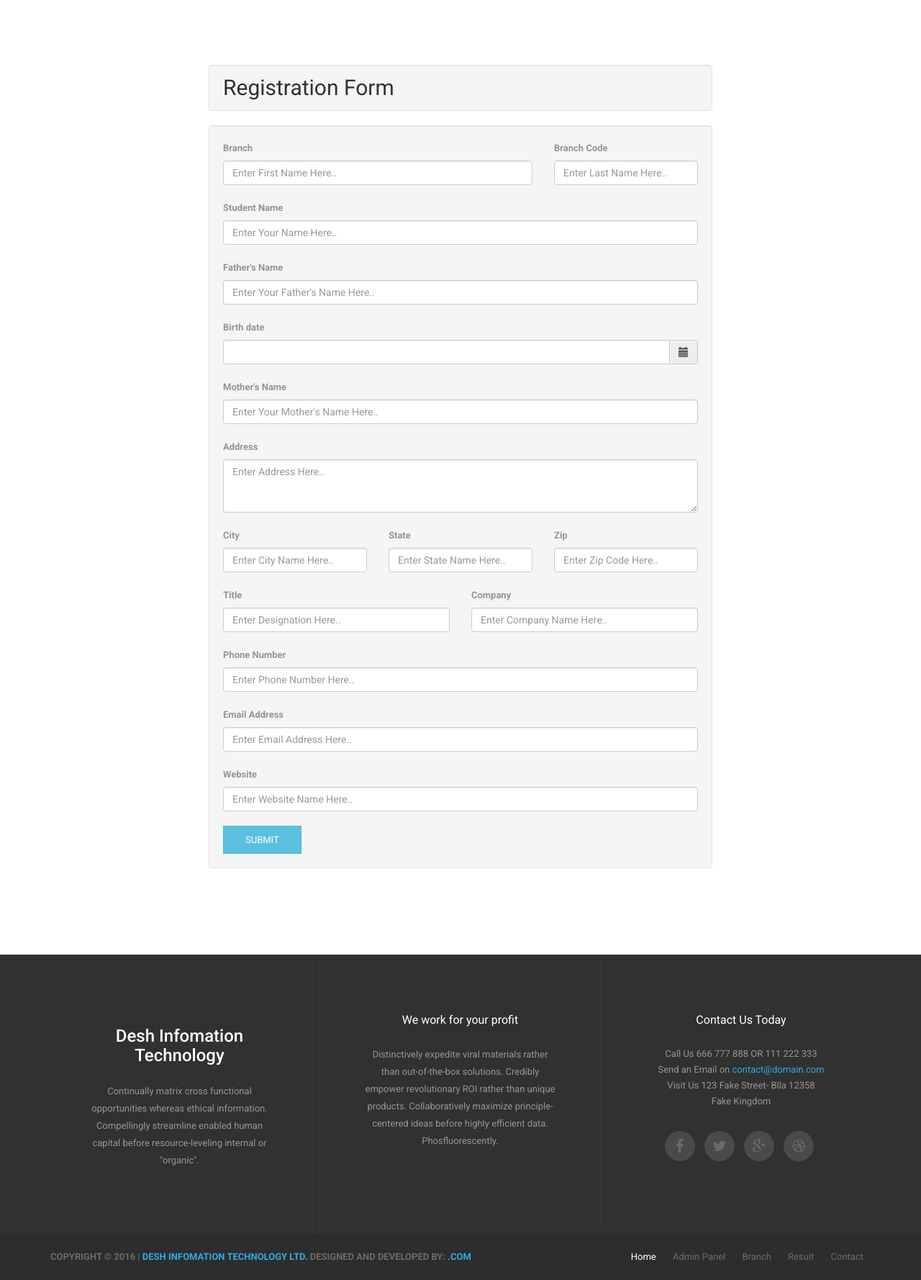
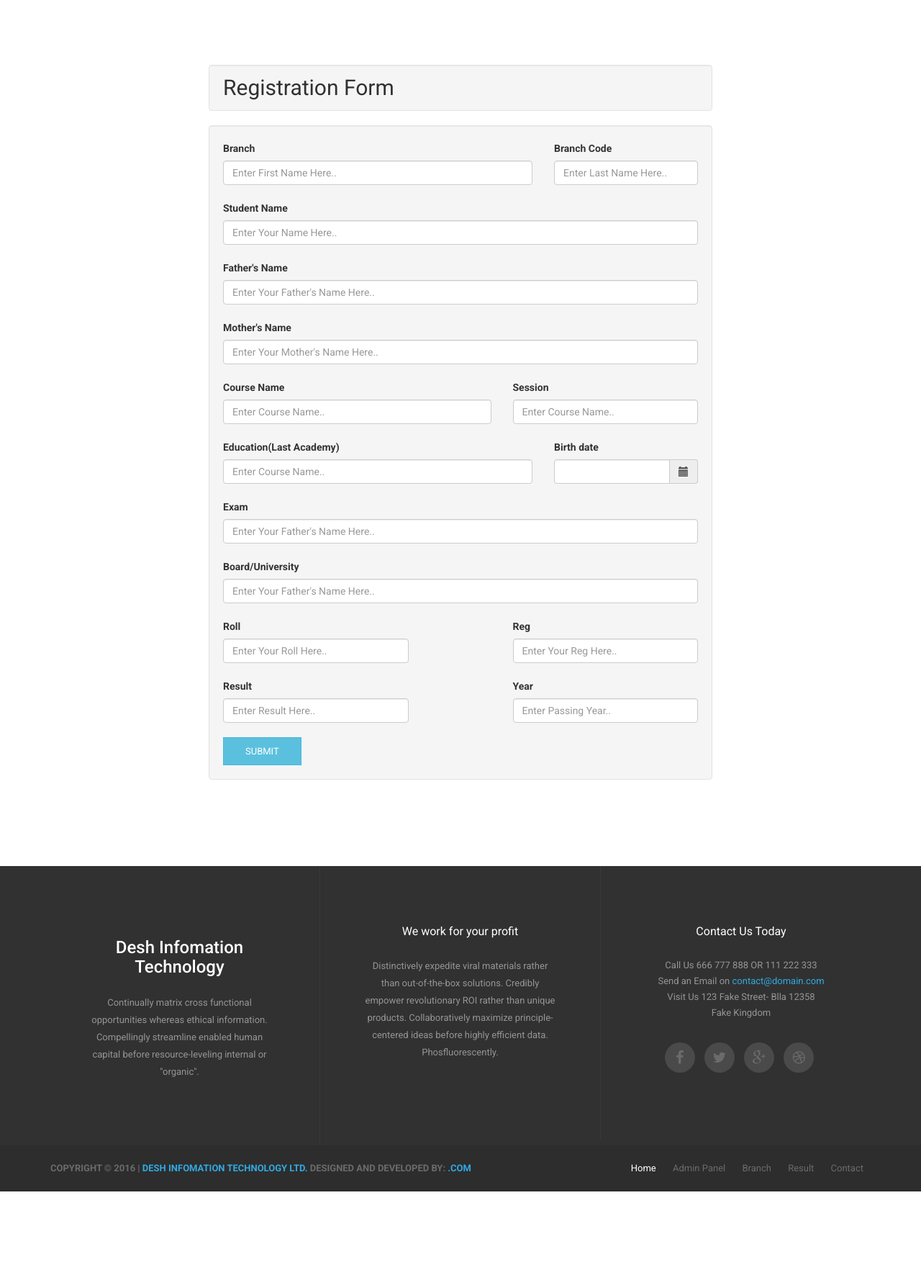
Before and after one commit to PialKanti/Desh-Information-Technology, a PHP site: page /registration.html in a window 1280 px wide. Shown: the part 310-2088 px from the top of the page at 72% size. After the commit the page ends 1965 px from the top, so only its background shows below. Run offline with PHP 8.4, Linux system fonts and the light colour scheme; some libraries are stand-ins or nearby versions.

Commit message:
Update Registration form

```diff
--- a/css/style.css
+++ b/css/style.css
@@ -1145,9 +1145,22 @@ Team
     z-index: 1;
 }
 
+/* --------------------------------------------
+    Registration Form
+----------------------------------------------- */
+
 .registration {
     background: url(../img/img-registration.jpg) no-repeat bottom;
     background-size: cover;
+}
+
+.registration-container {
+    max-width: 730px;
+}
+
+.form-text{
+    color: #333;
+    font-size: 14px;
 }
 
 
@@ -1561,15 +1574,6 @@ service-icon-style
 }
 
 
-/*---------------
- Registration Form
- -----------------*/
-
-.registration-container {
-    max-width: 730px;
-}
-
-
 /* --------------------------------------------
     Footer
 ----------------------------------------------- */
--- a/registration.html
+++ b/registration.html
@@ -18,12 +18,6 @@
     <link rel="stylesheet" href="https://maxcdn.bootstrapcdn.com/bootstrap/3.3.6/css/bootstrap.min.css" integrity="sha384-1q8mTJOASx8j1Au+a5WDVnPi2lkFfwwEAa8hDDdjZlpLegxhjVME1fgjWPGmkzs7" crossorigin="anonymous">
     <!-- Style CSS -->
     <link href="css/style.css" rel="stylesheet">
-    <!-- Include Bootstrap Datepicker -->
-    <link rel="stylesheet" href="//cdnjs.cloudflare.com/ajax/libs/bootstrap-datepicker/1.3.0/css/datepicker.min.css" />
-    <link rel="stylesheet" href="//cdnjs.cloudflare.com/ajax/libs/bootstrap-datepicker/1.3.0/css/datepicker3.min.css" />
-
-    <script src="//cdnjs.cloudflare.com/ajax/libs/bootstrap-datepicker/1.3.0/js/bootstrap-datepicker.min.js"></script>
-
     <!-- HTML5 shim and Respond.js for IE8 support of HTML5 elements and media queries -->
     <!-- WARNING: Respond.js doesn't work if you view the page via file:// -->
     <!--[if lt IE 9]>
@@ -34,34 +28,23 @@
 
 <body>
     <div id="main-wrapper">
-
         <!-- Page Preloader -->
         <div id="preloader">
             <div id="status">
                 <div class="status-mes"></div>
             </div>
         </div>
-
         <div class="uc-mobile-menu-pusher">
-
             <div class="content-wrapper">
                 <nav class="navbar m-menu navbar-default navbar-fixed-top">
                     <div class="container">
                         <!-- Brand and toggle get grouped for better mobile display -->
                         <div class="navbar-header">
-                            <button type="button" class="navbar-toggle collapsed" data-toggle="collapse" data-target="#navbar-collapse-1">
-                <span class="sr-only">Toggle navigation</span>
-                <span class="icon-bar"></span>
-                <span class="icon-bar"></span>
-                <span class="icon-bar"></span>
-            </button>
+                            <button type="button" class="navbar-toggle collapsed" data-toggle="collapse" data-target="#navbar-collapse-1"> <span class="sr-only">Toggle navigation</span> <span class="icon-bar"></span> <span class="icon-bar"></span> <span class="icon-bar"></span> </button>
                             <a class="navbar-brand" href="index.html"><img src="img/logo.png" alt=""></a>
                         </div>
-
-
                         <!-- Collect the nav links, forms, and other content for toggling -->
                         <div class="collapse navbar-collapse" id="#navbar-collapse-1">
-
                             <!-- <ul class="nav-cta hidden-xs">
                                 <li class="dropdown"><a href="#" data-toggle="dropdown" class="dropdown-toggle"><i
                         class="fa fa-search"></i></a>
@@ -82,7 +65,6 @@
                                     </ul>
                                 </li>
                             </ul> -->
-
                             <ul class="nav navbar-nav navbar-right main-nav">
                                 <li class="active"><a href="index.html">Home</a></li>
                                 <li><a href="about.html">Branch</a></li>
@@ -102,24 +84,18 @@
                                     </ul>
                                 </li>-->
                                 <li><a href="contact.html">Any query</a></li>
-
                             </ul>
-
                         </div>
                         <!-- .navbar-collapse -->
                     </div>
                     <!-- .container -->
                 </nav>
                 <!-- .nav -->
-
-
                 <section class="single-page-title registration">
                     <div class="container text-center">
-                        <h2>Registration</h2>
-                    </div>
+                        <h2>Registration</h2> </div>
                 </section>
                 <!-- .page-title -->
-
                 <section class="registration-form ptb-100">
                     <div class="container registration-container">
                         <h1 class="well">Registration Form</h1>
@@ -129,80 +105,71 @@
                                     <div class="col-sm-12">
                                         <div class="row">
                                             <div class="col-sm-8 form-group required">
-                                                <label>Branch</label>
-                                                <input type="text" placeholder="Enter First Name Here.." class="form-control">
-                                            </div>
+                                                <label class="form-text">Branch</label>
+                                                <input type="text" placeholder="Enter First Name Here.." class="form-control"> </div>
                                             <div class="col-sm-4 form-group">
-                                                <label>Branch Code</label>
-                                                <input type="text" placeholder="Enter Last Name Here.." class="form-control">
-                                            </div>
+                                                <label class="form-text">Branch Code</label>
+                                                <input type="text" placeholder="Enter Last Name Here.." class="form-control"> </div>
                                         </div>
                                         <div class="row">
                                             <div class="col-sm-12 form-group required">
-                                                <label>Student Name</label>
-                                                <input type="text" placeholder="Enter Your Name Here.." class="form-control">
-                                            </div>
+                                                <label class="form-text">Student Name</label>
+                                                <input type="text" placeholder="Enter Your Name Here.." class="form-control"> </div>
                                         </div>
                                         <div class="row">
                                             <div class="col-sm-12 form-group required">
-                                                <label>Father's Name</label>
-                                                <input type="text" placeholder="Enter Your Father's Name Here.." class="form-control">
-                                            </div>
+                                                <label class="form-text">Father's Name</label>
+                                                <input type="text" placeholder="Enter Your Father's Name Here.." class="form-control"> </div>
                                         </div>
                                         <div class="row">
                                             <div class="col-sm-12 form-group required">
-                                                <label>Birth date</label>
+                                                <label class="form-text">Mother's Name</label>
+                                                <input type="text" placeholder="Enter Your Mother's Name Here.." class="form-control"> </div>
+                                        </div>
+                                        <div class="row">
+                                            <div class="col-sm-7 form-group required">
+                                                <label class="form-text">Course Name</label>
+                                                <input type="text" placeholder="Enter Course Name.." class="form-control"> </div>
+                                            <div class="col-sm-5 form-group required">
+                                                <label class="form-text">Session</label>
+                                                <input type="text" placeholder="Enter Course Name.." class="form-control"> </div>
+                                        </div>
+                                        <div class="row">
+                                            <div class="col-sm-8 form-group required">
+                                                <label class="form-text">Education(Last Academy)</label>
+                                                <input type="text" placeholder="Enter Course Name.." class="form-control"> </div>
+                                            <div class="col-sm-4 form-group required">
+                                                <label class="form-text">Birth date</label>
                                                 <div class="input-group input-append date" id="datePicker">
-                                                    <input type="text" class="form-control" name="date" />
-                                                    <span class="input-group-addon add-on"><span class="glyphicon glyphicon-calendar"></span></span>
+                                                    <input type="text" class="form-control" name="date" /> <span class="input-group-addon add-on"><span class="glyphicon glyphicon-calendar"></span></span>
                                                 </div>
                                             </div>
                                         </div>
                                         <div class="row">
                                             <div class="col-sm-12 form-group required">
-                                                <label>Mother's Name</label>
-                                                <input type="text" placeholder="Enter Your Mother's Name Here.." class="form-control">
-                                            </div>
-                                        </div>
-                                        <div class="form-group">
-                                            <label>Address</label>
-                                            <textarea placeholder="Enter Address Here.." rows="3" class="form-control"></textarea>
+                                                <label class="form-text">Exam</label>
+                                                <input type="text" placeholder="Enter Your Father's Name Here.." class="form-control"> </div>
                                         </div>
                                         <div class="row">
-                                            <div class="col-sm-4 form-group">
-                                                <label>City</label>
-                                                <input type="text" placeholder="Enter City Name Here.." class="form-control">
-                                            </div>
-                                            <div class="col-sm-4 form-group">
-                                                <label>State</label>
-                                                <input type="text" placeholder="Enter State Name Here.." class="form-control">
-                                            </div>
-                                            <div class="col-sm-4 form-group">
-                                                <label>Zip</label>
-                                                <input type="text" placeholder="Enter Zip Code Here.." class="form-control">
-                                            </div>
+                                            <div class="col-sm-12 form-group required">
+                                                <label class="form-text">Board/University</label>
+                                                <input type="text" placeholder="Enter Your Father's Name Here.." class="form-control"> </div>
                                         </div>
                                         <div class="row">
-                                            <div class="col-sm-6 form-group">
-                                                <label>Title</label>
-                                                <input type="text" placeholder="Enter Designation Here.." class="form-control">
-                                            </div>
-                                            <div class="col-sm-6 form-group">
-                                                <label>Company</label>
-                                                <input type="text" placeholder="Enter Company Name Here.." class="form-control">
-                                            </div>
+                                            <div class="col-sm-5 form-group required">
+                                                <label class="form-text">Roll</label>
+                                                <input type="text" placeholder="Enter Your Roll Here.." class="form-control"> </div>
+                                            <div class="col-sm-5 col-sm-offset-2 form-group required">
+                                                <label class="form-text">Reg</label>
+                                                <input type="text" placeholder="Enter Your Reg Here.." class="form-control"> </div>
                                         </div>
-                                        <div class="form-group">
-                                            <label>Phone Number</label>
-                                            <input type="text" placeholder="Enter Phone Number Here.." class="form-control">
-                                        </div>
-                                        <div class="form-group">
-                                            <label>Email Address</label>
-                                            <input type="text" placeholder="Enter Email Address Here.." class="form-control">
-                                        </div>
-                                        <div class="form-group">
-                                            <label>Website</label>
-                                            <input type="text" placeholder="Enter Website Name Here.." class="form-control">
+                                        <div class="row">
+                                            <div class="col-sm-5 form-group required">
+                                                <label class="form-text">Result</label>
+                                                <input type="text" placeholder="Enter Result Here.." class="form-control"> </div>
+                                            <div class="col-sm-5 col-sm-offset-2 form-group required">
+                                                <label class="form-text">Year</label>
+                                                <input type="text" placeholder="Enter Passing Year.." class="form-control"> </div>
                                         </div>
                                         <button type="button" class="btn btn-lg btn-info">Submit</button>
                                     </div>
@@ -212,42 +179,37 @@
                     </div>
                 </section>
                 <!-- .contact-form-->
-
-
                 <script>
-                    $(document).ready(function() {
-                        $('#datePicker')
-                            .datepicker({
-                                format: 'mm/dd/yyyy'
-                            })
-                            .on('changeDate', function(e) {
-                                // Revalidate the date field
-                                $('#eventForm').formValidation('revalidateField', 'date');
-                            });
-
+                    $(document).ready(function () {
+                        $('#datePicker').datepicker({
+                            format: 'mm/dd/yyyy'
+                        }).on('changeDate', function (e) {
+                            // Revalidate the date field
+                            $('#eventForm').formValidation('revalidateField', 'date');
+                        });
                         $('#eventForm').formValidation({
-                            framework: 'bootstrap',
-                            icon: {
-                                valid: 'glyphicon glyphicon-ok',
-                                invalid: 'glyphicon glyphicon-remove',
-                                validating: 'glyphicon glyphicon-refresh'
-                            },
-                            fields: {
+                            framework: 'bootstrap'
+                            , icon: {
+                                valid: 'glyphicon glyphicon-ok'
+                                , invalid: 'glyphicon glyphicon-remove'
+                                , validating: 'glyphicon glyphicon-refresh'
+                            }
+                            , fields: {
                                 name: {
                                     validators: {
                                         notEmpty: {
                                             message: 'The name is required'
                                         }
                                     }
-                                },
-                                date: {
+                                }
+                                , date: {
                                     validators: {
                                         notEmpty: {
                                             message: 'The date is required'
-                                        },
-                                        date: {
-                                            format: 'MM/DD/YYYY',
-                                            message: 'The date is not a valid'
+                                        }
+                                        , date: {
+                                            format: 'MM/DD/YYYY'
+                                            , message: 'The date is not a valid'
                                         }
                                     }
                                 }
@@ -255,10 +217,7 @@
                         });
                     });
                 </script>
-
-
                 <footer class="footer">
-
                     <!-- Footer Widget Section -->
                     <div class="footer-widget-section">
                         <div class="container text-center">
@@ -271,30 +230,24 @@
                                             </a>
                                         </div>
                                         <p>Continually matrix cross functional opportunities whereas ethical information. Compellingly streamline enabled human capital before resource-leveling internal or "organic".</p>
-
                                     </div>
                                 </div>
                                 <!-- /.col-sm-4 -->
-
                                 <div class="col-sm-4 footer-block">
                                     <div class="footer-widget widget_text">
                                         <h3>We work for your profit</h3>
-                                        <p>Distinctively expedite viral materials rather than out-of-the-box solutions. Credibly empower revolutionary ROI rather than unique products. Collaboratively maximize principle-centered ideas before highly efficient
-                                            data. Phosfluorescently.</p>
+                                        <p>Distinctively expedite viral materials rather than out-of-the-box solutions. Credibly empower revolutionary ROI rather than unique products. Collaboratively maximize principle-centered ideas before highly efficient data. Phosfluorescently.</p>
                                     </div>
                                 </div>
                                 <!-- /.col-sm-4 -->
-
                                 <div class="col-sm-4 footer-block last">
                                     <div class="footer-widget widget_text">
-                                        <h3>Contact Us Today</h3>
-                                        <address>
+                                        <h3>Contact Us Today</h3> <address>
                             Call Us 666 777 888 OR 111 222 333<br>
                             Send an Email on <a href="mailto:#">contact@domain.com</a><br>
                             Visit Us 123 Fake Street- Blla 12358<br>
                             Fake Kingdom<br>
                         </address>
-
                                         <ul class="list-inline social-links">
                                             <li><a href="#"><i class="fa fa-facebook"></i></a></li>
                                             <li><a href="#"><i class="fa fa-twitter"></i></a></li>
@@ -308,11 +261,8 @@
                         </div>
                     </div>
                     <!-- /.Footer Widget Section -->
-
                     <div class="copyright-section">
-                        <div class="container clearfix">
-                            <span class="copytext">Copyright &copy; 2016 | <a href="index.html">Desh Infomation Technology Ltd.</a> Designed And Developed By: <strong style="color: #31aae2;">.com</strong></span>
-
+                        <div class="container clearfix"> <span class="copytext">Copyright &copy; 2016 | <a href="index.html">Desh Infomation Technology Ltd.</a> Designed And Developed By: <strong style="color: #31aae2;">.com</strong></span>
                             <ul class="list-inline pull-right">
                                 <li class="active"><a href="#">Home</a></li>
                                 <li><a href="#">Admin Panel</a></li>
@@ -326,12 +276,10 @@
                     <!-- .copyright-section -->
                 </footer>
                 <!-- .footer -->
-
             </div>
             <!-- .content-wrapper -->
         </div>
         <!-- .offcanvas-pusher -->
-
         <div class="uc-mobile-menu uc-mobile-menu-effect">
             <button type="button" class="close" aria-hidden="true" data-toggle="offcanvas" id="uc-mobile-menu-close-btn">&times;</button>
             <div>
@@ -348,12 +296,8 @@
             </div>
         </div>
         <!-- .uc-mobile-menu -->
-
     </div>
     <!-- #main-wrapper -->
-
-
-
     <!-- Script -->
     <script src="js/jquery-2.1.4.min.js"></script>
     <script src="https://maxcdn.bootstrapcdn.com/bootstrap/3.3.6/js/bootstrap.min.js" integrity="sha384-0mSbJDEHialfmuBBQP6A4Qrprq5OVfW37PRR3j5ELqxss1yVqOtnepnHVP9aJ7xS" crossorigin="anonymous"></script>
```
